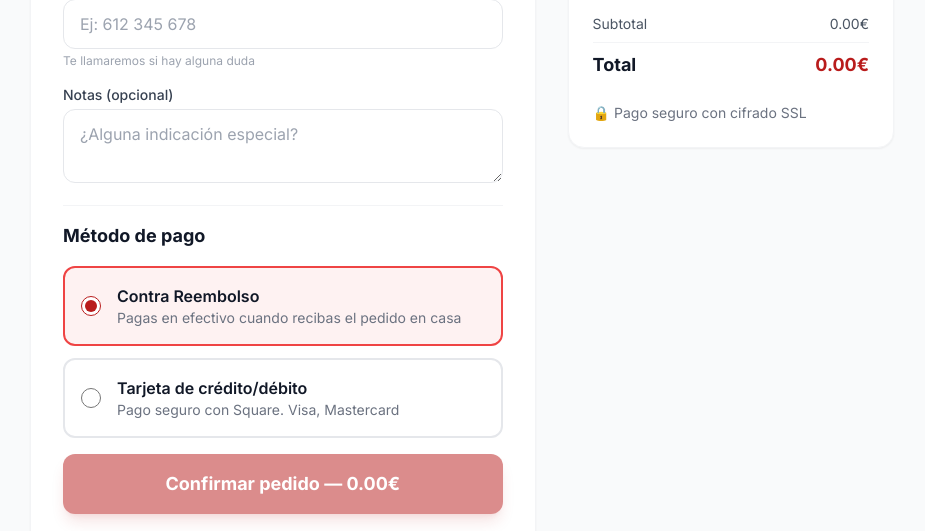
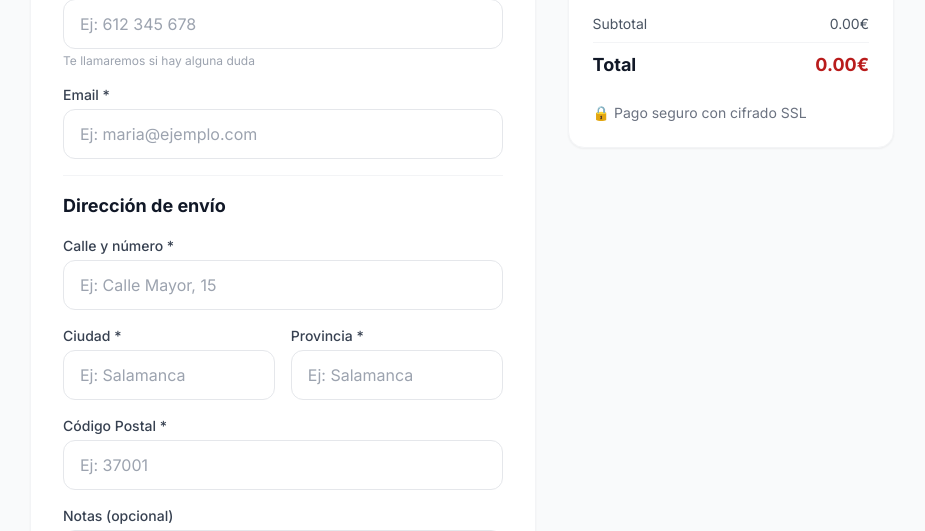
Before and after one commit to badrx15/webebook, a Next.js app: page /checkout in a window 1280 px wide. Shown: the part 365-896 px from the top of the page, without its empty margins (178-1103 px from the left). Built offline with nearby package versions, Linux system fonts and the light colour scheme; no server answers.

Commit message:
Restaurar dirección de envío del cliente en checkout

```diff
--- a/app/admin/orders/page.tsx
+++ b/app/admin/orders/page.tsx
@@ -87,6 +87,13 @@ export default function OrdersPage() {
                     ))}
                   </div>
 
+                  {order.shippingAddress && (
+                    <div className="text-xs text-[var(--text-secondary)] space-y-0.5">
+                      <p>📍 {order.shippingAddress.street}, {order.shippingAddress.city}, {order.shippingAddress.province} ({order.shippingAddress.postalCode})</p>
+                      <p>📧 {order.shippingAddress.email}</p>
+                    </div>
+                  )}
+
                   {order.notes && (
                     <p className="text-xs text-[var(--text-secondary)] italic">📝 {order.notes}</p>
                   )}
--- a/app/checkout/CheckoutContent.tsx
+++ b/app/checkout/CheckoutContent.tsx
@@ -44,6 +44,11 @@ export default function CheckoutContent() {
 
   const [fullName, setFullName] = useState('');
   const [phone, setPhone] = useState('');
+  const [email, setEmail] = useState('');
+  const [street, setStreet] = useState('');
+  const [city, setCity] = useState('');
+  const [province, setProvince] = useState('');
+  const [postalCode, setPostalCode] = useState('');
   const [paymentMethod, setPaymentMethod] = useState<'tarjeta' | 'contrareembolso'>('contrareembolso');
   const [notes, setNotes] = useState('');
   const [loading, setLoading] = useState(false);
@@ -94,6 +99,11 @@ export default function CheckoutContent() {
   const validateForm = () => {
     if (!fullName.trim()) { setError('Introduce tu nombre completo'); return false; }
     if (!phone.trim() || phone.trim().length < 9) { setError('Introduce un teléfono válido'); return false; }
+    if (!email.trim() || !email.includes('@')) { setError('Introduce un email válido'); return false; }
+    if (!street.trim()) { setError('Introduce la calle y número'); return false; }
+    if (!city.trim()) { setError('Introduce la ciudad'); return false; }
+    if (!province.trim()) { setError('Introduce la provincia'); return false; }
+    if (!postalCode.trim() || postalCode.trim().length < 5) { setError('Introduce un código postal válido'); return false; }
     return true;
   };
 
@@ -132,6 +142,7 @@ export default function CheckoutContent() {
         totalAmount,
         paymentMethod: orderPaymentMethod,
         notes,
+        shippingAddress: { street, city, province, postalCode, email },
         squarePaymentId,
       });
 
@@ -258,6 +269,45 @@ export default function CheckoutContent() {
                   <p className="text-xs text-gray-400 mt-1">Te llamaremos si hay alguna duda</p>
                 </div>
                 <div>
+                  <label className="block text-sm font-medium text-gray-700 mb-1">Email *</label>
+                  <input type="email" value={email} onChange={e => setEmail(e.target.value)}
+                    className="w-full px-4 py-3 rounded-xl border border-gray-200 focus:border-red-300 focus:ring-2 focus:ring-red-100 outline-none transition-all text-base"
+                    placeholder="Ej: maria@ejemplo.com" required />
+                </div>
+
+                <div className="pt-4 border-t border-gray-100">
+                  <h2 className="text-lg font-bold text-gray-900 mb-4">Dirección de envío</h2>
+                  <div className="space-y-4">
+                    <div>
+                      <label className="block text-sm font-medium text-gray-700 mb-1">Calle y número *</label>
+                      <input type="text" value={street} onChange={e => setStreet(e.target.value)}
+                        className="w-full px-4 py-3 rounded-xl border border-gray-200 focus:border-red-300 focus:ring-2 focus:ring-red-100 outline-none transition-all text-base"
+                        placeholder="Ej: Calle Mayor, 15" required />
+                    </div>
+                    <div className="grid grid-cols-2 gap-4">
+                      <div>
+                        <label className="block text-sm font-medium text-gray-700 mb-1">Ciudad *</label>
+                        <input type="text" value={city} onChange={e => setCity(e.target.value)}
+                          className="w-full px-4 py-3 rounded-xl border border-gray-200 focus:border-red-300 focus:ring-2 focus:ring-red-100 outline-none transition-all text-base"
+                          placeholder="Ej: Salamanca" required />
+                      </div>
+                      <div>
+                        <label className="block text-sm font-medium text-gray-700 mb-1">Provincia *</label>
+                        <input type="text" value={province} onChange={e => setProvince(e.target.value)}
+                          className="w-full px-4 py-3 rounded-xl border border-gray-200 focus:border-red-300 focus:ring-2 focus:ring-red-100 outline-none transition-all text-base"
+                          placeholder="Ej: Salamanca" required />
+                      </div>
+                    </div>
+                    <div>
+                      <label className="block text-sm font-medium text-gray-700 mb-1">Código Postal *</label>
+                      <input type="text" value={postalCode} onChange={e => setPostalCode(e.target.value)}
+                        className="w-full px-4 py-3 rounded-xl border border-gray-200 focus:border-red-300 focus:ring-2 focus:ring-red-100 outline-none transition-all text-base"
+                        placeholder="Ej: 37001" required />
+                    </div>
+                  </div>
+                </div>
+
+                <div>
                   <label className="block text-sm font-medium text-gray-700 mb-1">Notas (opcional)</label>
                   <textarea value={notes} onChange={e => setNotes(e.target.value)}
                     className="w-full px-4 py-3 rounded-xl border border-gray-200 focus:border-red-300 focus:ring-2 focus:ring-red-100 outline-none text-base"
--- a/components/OrderToast.tsx
+++ b/components/OrderToast.tsx
@@ -66,6 +66,11 @@ export default function OrderToast() {
 
             {/* Order info */}
             <div className="mt-3 bg-gray-50 rounded-lg p-3 space-y-1.5 text-sm">
+              {order.shippingAddress && (
+                <p className="text-xs text-gray-600">
+                  📍 {order.shippingAddress.street}, {order.shippingAddress.city}, {order.shippingAddress.province}
+                </p>
+              )}
               <div className="pt-1 flex items-center justify-between">
                 <span className="text-xs text-gray-500">
                   {order.paymentMethod === 'contrareembolso' ? '💵 Contra reembolso' : '💳 Tarjeta'}
--- a/lib/store.ts
+++ b/lib/store.ts
@@ -1,7 +1,7 @@
 'use client';
 
 import { useState, useEffect, useCallback, useRef } from 'react';
-import type { AppData, Product, Sale, Expense, BusinessSettings, Order, OrderItem, OrderStatus } from './types';
+import type { AppData, Product, Sale, Expense, BusinessSettings, Order, OrderItem, OrderStatus, ShippingAddress } from './types';
 import { useAdminInitialData, useAdminDataUpdater } from './admin-store-context';
 
 const DEFAULT_SETTINGS: BusinessSettings = {
@@ -286,7 +286,7 @@ export function useStore() {
   }, [mutate]);
 
   // --- Orders (from online store) ---
-  const addOrder = useCallback((order: { items: OrderItem[]; totalAmount: number; paymentMethod: 'tarjeta' | 'contrareembolso'; notes: string; squarePaymentId?: string }) => {
+  const addOrder = useCallback((order: { items: OrderItem[]; totalAmount: number; paymentMethod: 'tarjeta' | 'contrareembolso'; notes: string; shippingAddress: ShippingAddress; squarePaymentId?: string }) => {
     const newOrder: Order = {
       ...order,
       id: generateId(),
```
Also changed, not shown: lib/types.ts (+9 -0 lines).
